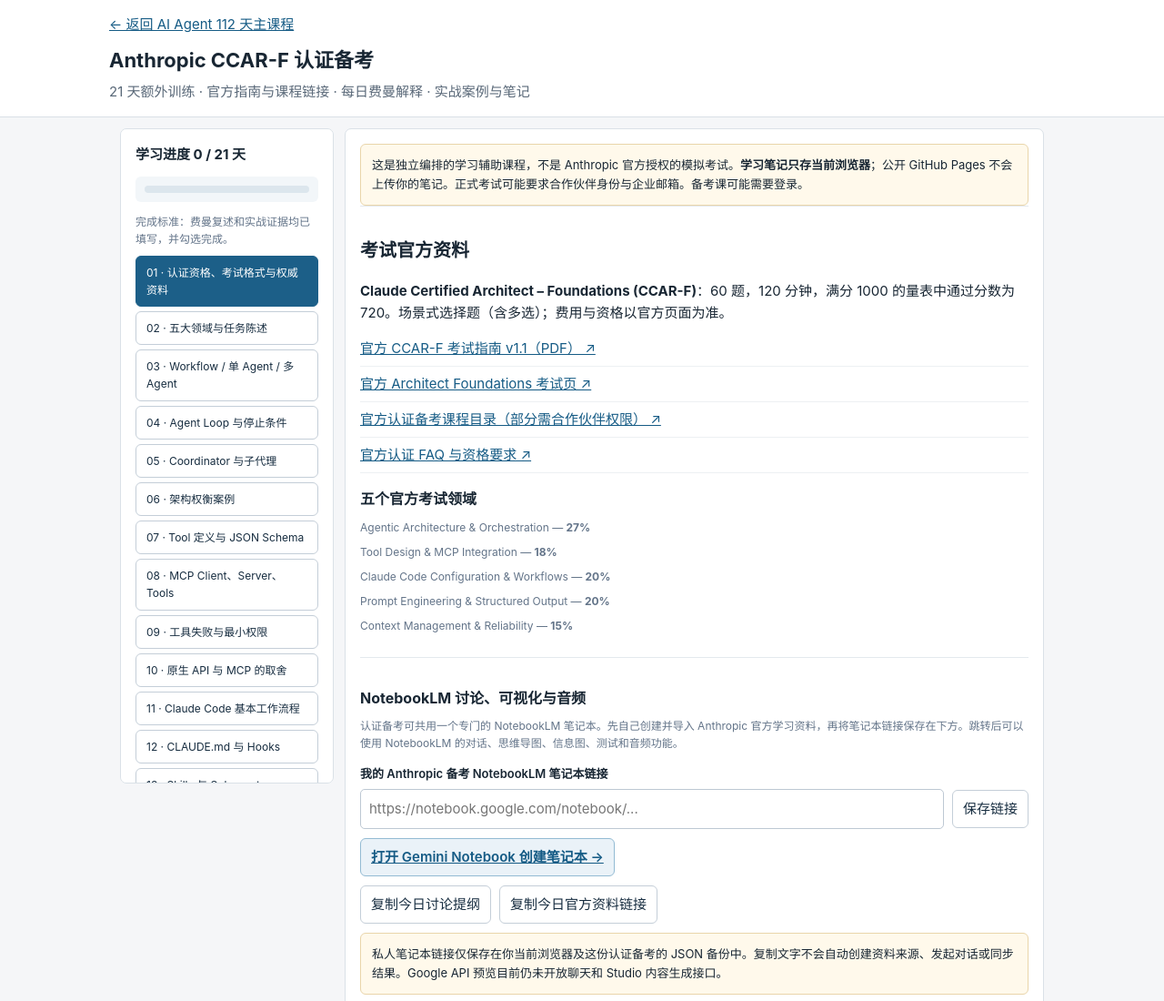
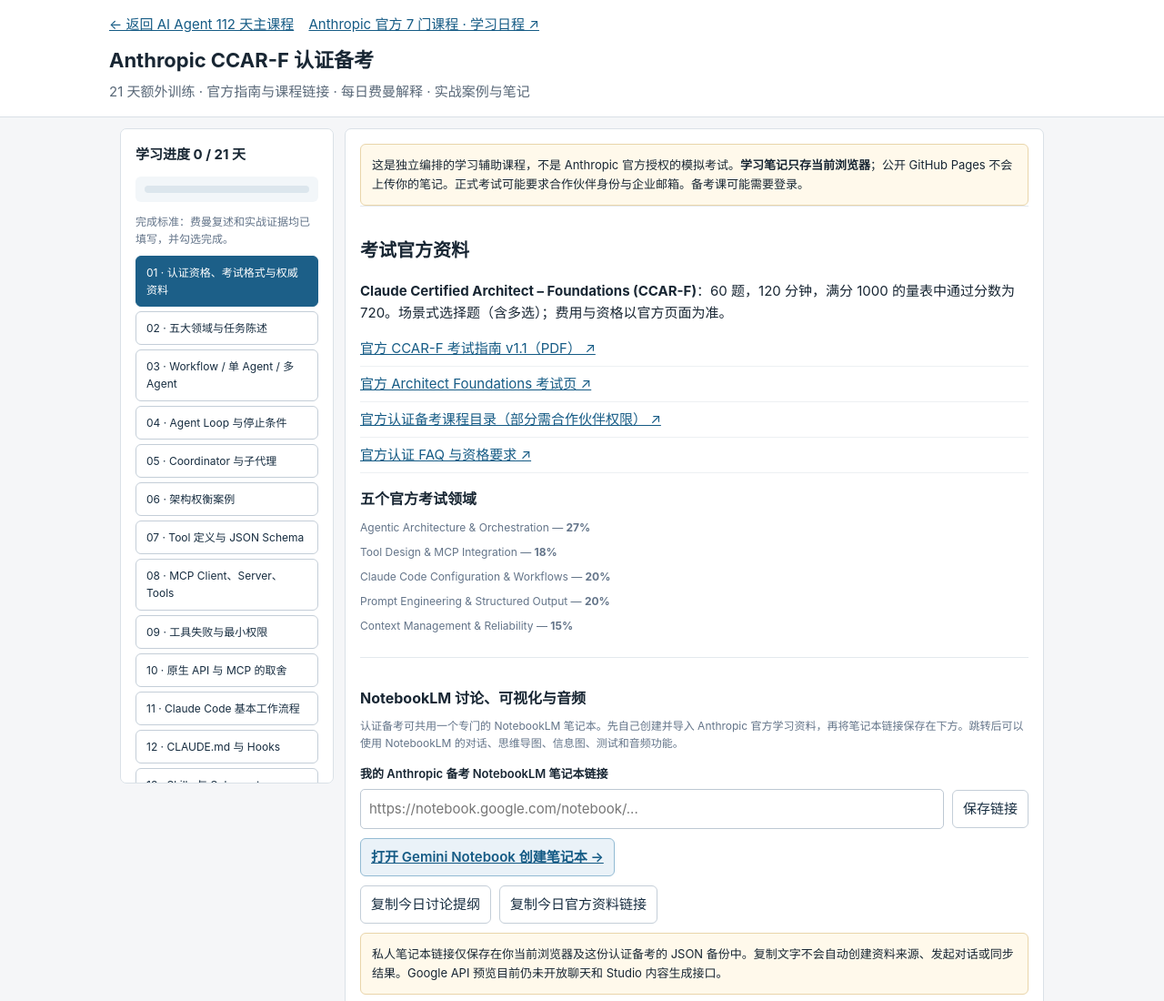
Before and after one commit to yybb123123/ai-agent-learning, a plain HTML site: page exam-prep.html in a window 1280 px wide. Shown: the top 1100 px of the page at 91% size. Drawn offline with Linux system fonts and the light colour scheme.

Commit message:
feat: link seven official Anthropic courses from certification prep page

```diff
--- a/exam-prep.html
+++ b/exam-prep.html
@@ -29,7 +29,7 @@ input[type=number],select{padding:7px;border:1px solid #bdc8d3;border-radius:5px
 </style>
 </head>
 <body>
-<header><a class="back" href="./">← 返回 AI Agent 112 天主课程</a><h1>Anthropic CCAR-F 认证备考</h1><p>21 天额外训练 · 官方指南与课程链接 · 每日费曼解释 · 实战案例与笔记</p></header>
+<header><a class="back" href="./">← 返回 AI Agent 112 天主课程</a> <a class="back" href="./anthropic-courses.html" style="margin-left:12px">Anthropic 官方 7 门课程 · 学习日程 ↗</a><h1>Anthropic CCAR-F 认证备考</h1><p>21 天额外训练 · 官方指南与课程链接 · 每日费曼解释 · 实战案例与笔记</p></header>
 <div class="layout"><aside><div id="summary"></div><div id="nav"></div></aside>
 <main><div class="notice">这是独立编排的学习辅助课程，不是 Anthropic 官方授权的模拟考试。<b>学习笔记只存当前浏览器</b>；公开 GitHub Pages 不会上传你的笔记。正式考试可能要求合作伙伴身份与企业邮箱。备考课可能需要登录。</div>
 <section><h2>考试官方资料</h2>
```
